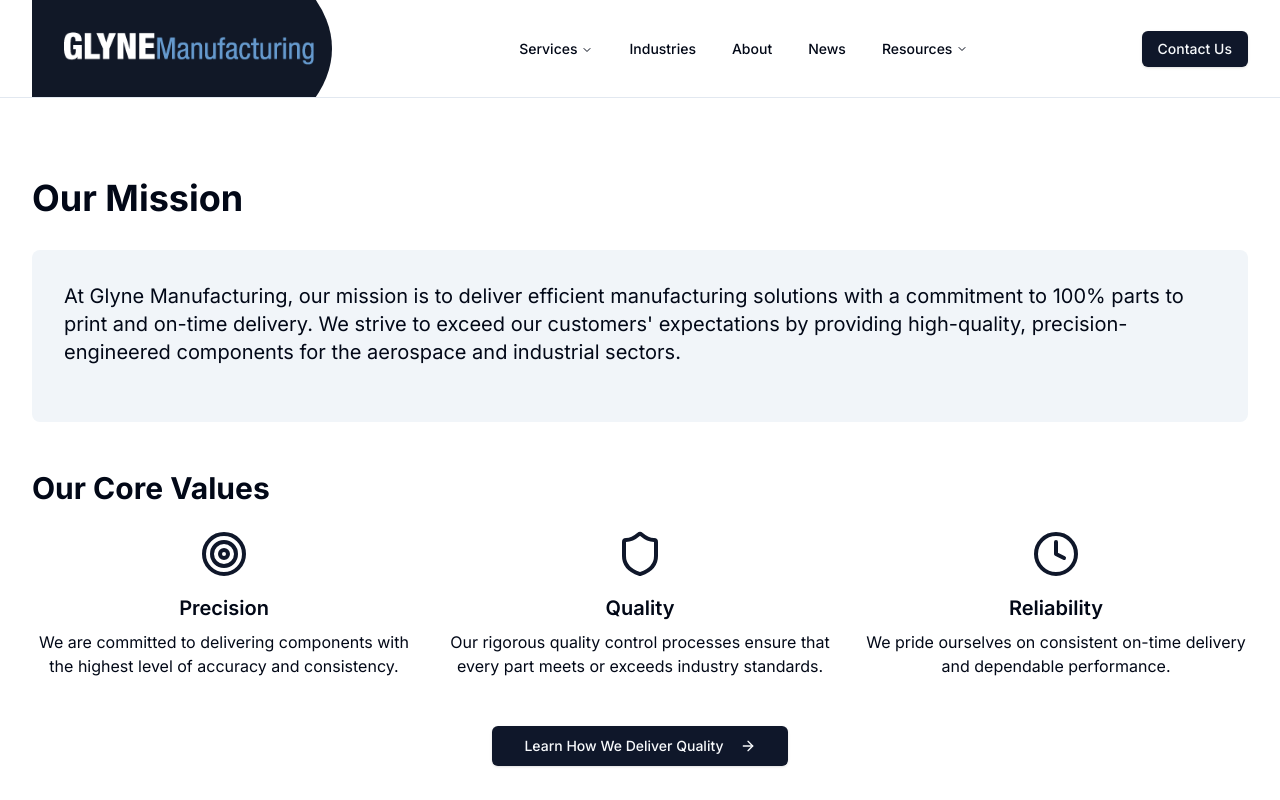
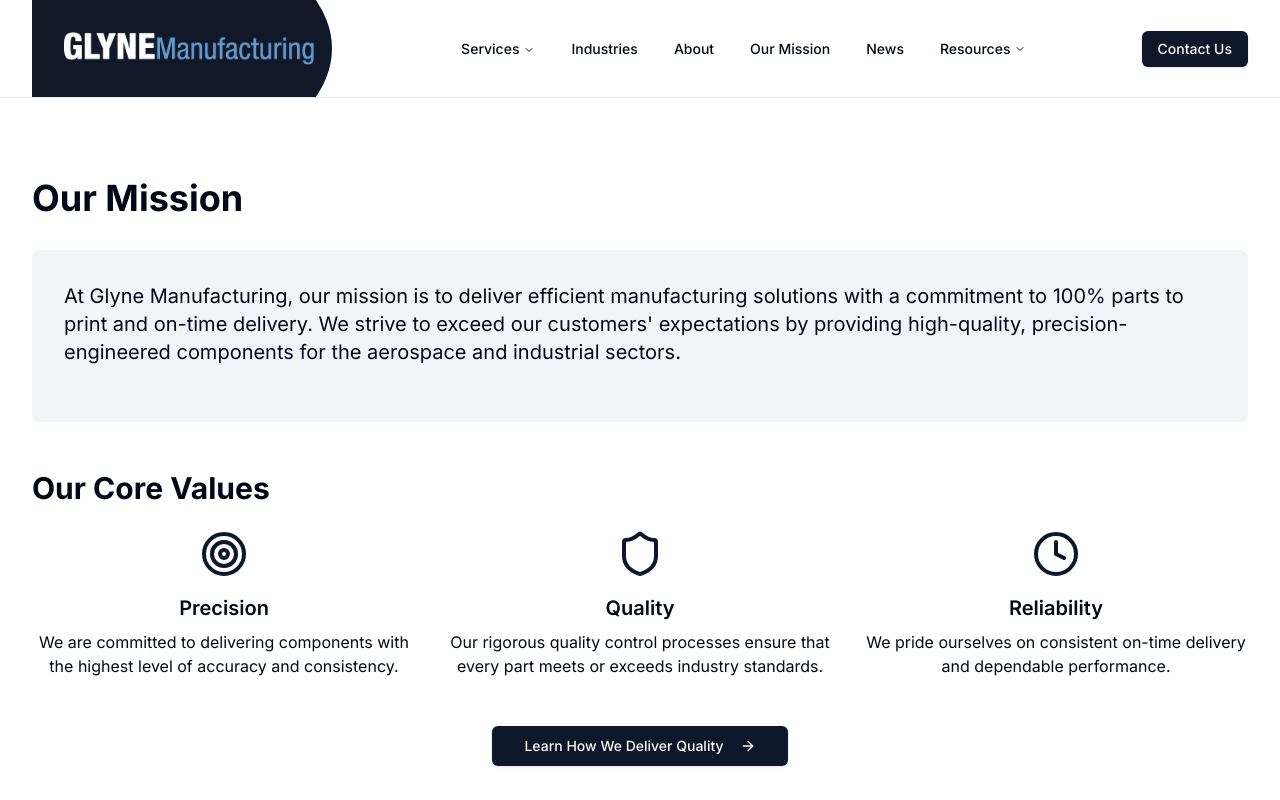
Before and after one commit to JackFClarke/glyne-mfg, a Next.js app: page /mission in a window 1280 px wide. Shown: the top 800 px of the page. Built offline with nearby package versions, Linux system fonts and the light colour scheme.

Commit message:
added mission link

```diff
--- a/app/mission/page.tsx
+++ b/app/mission/page.tsx
@@ -5,7 +5,7 @@
 
 export default function MissionPage() {
   return (
-    <div className="container py-12">
+    <div className="py-12">
       <h1 className="text-4xl font-bold mb-8">Our Mission</h1>
 
       <div className="bg-muted p-8 rounded-lg mb-12">
--- a/components/layout.tsx
+++ b/components/layout.tsx
@@ -32,6 +32,7 @@
                   </Link>
                 </div>
                 <Link href="/about">About</Link>
+                <Link href="/mission">Our Mission</Link>
                 <Link href="/services/rotary-swaging">Rotary Swaging</Link>
                 <Link href="/services/end-forming">End Forming</Link>
                 <Link href="/services/machining">Machining</Link>
@@ -108,6 +109,13 @@
                   <Link href="/about" legacyBehavior passHref>
                     <NavigationMenuLink className="group inline-flex h-9 w-max items-center justify-center rounded-md bg-background px-4 py-2 text-sm font-medium transition-colors hover:bg-accent hover:text-accent-foreground focus:bg-accent focus:text-accent-foreground focus:outline-none disabled:pointer-events-none disabled:opacity-50 data-[active]:bg-accent/50 data-[state=open]:bg-accent/50">
                       About
+                    </NavigationMenuLink>
+                  </Link>
+                </NavigationMenuItem>
+                <NavigationMenuItem>
+                  <Link href="/mission" legacyBehavior passHref>
+                    <NavigationMenuLink className="group inline-flex h-9 w-max items-center justify-center rounded-md bg-background px-4 py-2 text-sm font-medium transition-colors hover:bg-accent hover:text-accent-foreground focus:bg-accent focus:text-accent-foreground focus:outline-none disabled:pointer-events-none disabled:opacity-50 data-[active]:bg-accent/50 data-[state=open]:bg-accent/50">
+                      Our Mission
                     </NavigationMenuLink>
                   </Link>
                 </NavigationMenuItem>
```
